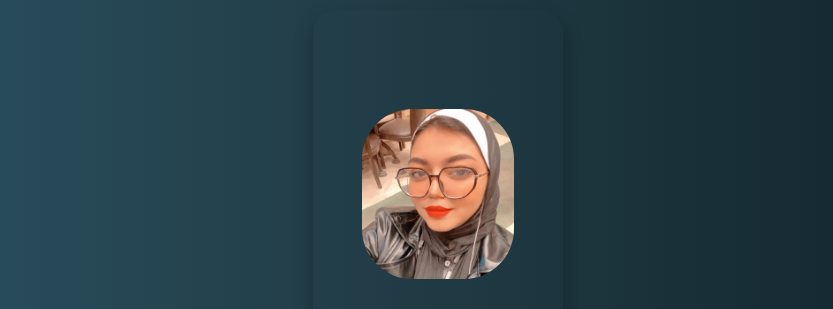
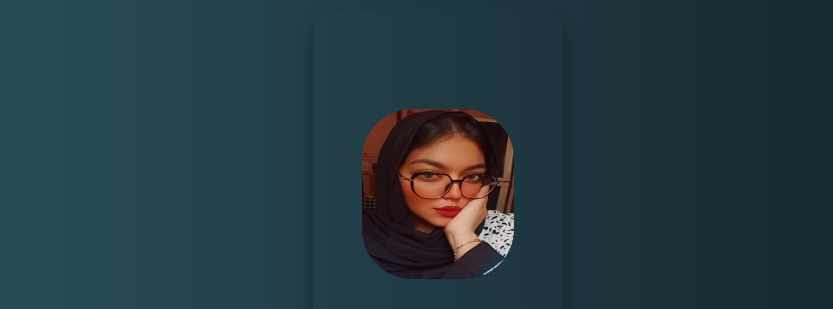
Before and after one commit to FathisWorld/Shahd-Radwan, a plain HTML site: page index.html in a window 1280 px wide. Shown: the part 160-469 px from the top of the page, without its empty margins (202-1035 px from the left). Drawn offline with Linux system fonts and the light colour scheme.

Commit message:
Update index.html

```diff
--- a/index.html
+++ b/index.html
@@ -14,7 +14,7 @@
 
         <div class="box center">
 
-            <img class="img-1" src="./IMG_20221114_021450.jpg" alt="">
+            <img class="img-1" src="./IMG_20221114_015940.jpg" alt="">
             <div>
 
                 <p class="user_name">Shahd Radwan</p>
```
